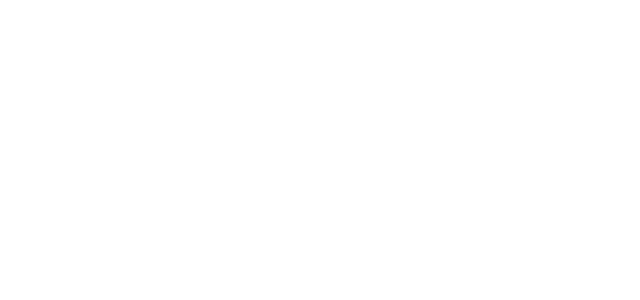
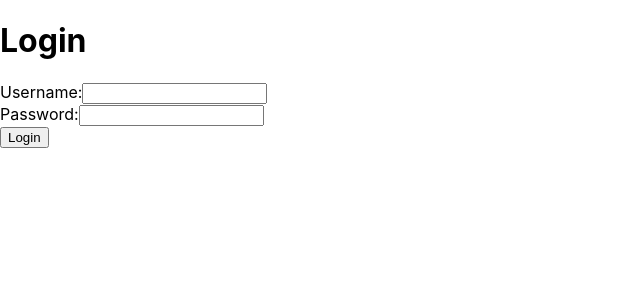
Before and after one commit to scottistas1406/FitnessTrackerFrontEnd, a React (Create React App) app: page /login in a window 1280 px wide. Before the commit this address had no page. Shown: the top 300 px of the page, without its empty margins (0-640 px from the left). Built offline with nearby package versions, Linux system fonts and the light colour scheme.

Commit message:
create login page no style

```diff
--- a/src/App.js
+++ b/src/App.js
@@ -1,5 +1,5 @@
 import './App.css';
-import { Home, Routines, Activities, Register } from './components';
+import { Home, Routines, Activities, Register,Login } from './components';
 import { BrowserRouter as Router, Route, Routes } from 'react-router-dom';
 
 function App() {
@@ -10,6 +10,7 @@
         <Route path="/routines" element={<Routines />} />
         <Route path="/activities" element={<Activities />} />
         <Route path="/register" element={<Register />} />
+        <Route path="/login" element={<Login/>} />
       </Routes>
     </Router>
   );
--- a/src/components/home.js
+++ b/src/components/home.js
@@ -10,6 +10,15 @@
       <Link to="/routines">
         <button>Go to Routines</button>
       </Link>
+      <Link to="/activities">
+        <button>Go to Activities</button>
+      </Link>
+      <Link to="/register">
+        <button>Go to Register New Account</button>
+      </Link>
+      <Link to="/login">
+        <button>Go to Login</button>
+      </Link>
     </div>
   );
 };
--- a/src/components/index.js
+++ b/src/components/index.js
@@ -4,3 +4,4 @@
 export { default as Routines } from "./Routines.js"
 export { default as Activities } from "./Activities.js"
 export { default as Register } from "./Register.js"
+export { default as Login } from "./Login.js"
--- a/src/components/login.js
+++ b/src/components/login.js
@@ -0,0 +1,54 @@
+import React, { useState } from 'react';
+import { callApi } from '../api';
+
+const Login = () => {
+  const [username, setUsername] = useState('');
+  const [password, setPassword] = useState('');
+
+  const loginUser = async () => {
+    try {
+      const response = await callApi({
+        url: '/users/login',
+        method: 'POST',
+        body: {
+          username,
+          password,
+        },
+      });
+
+      alert(response.message); // Display login success message
+      // Store the token in local storage or state for further use
+      // Redirect to a protected page or perform other actions
+    } catch (error) {
+      console.error(error);
+      alert('Login failed. Please try again.'); // Display login failure message
+    }
+  };
+
+  return (
+    <div>
+      <h1>Login</h1>
+      <label>
+        Username:
+        <input
+          type="text"
+          value={username}
+          onChange={(e) => setUsername(e.target.value)}
+        />
+      </label>
+      <br />
+      <label>
+        Password:
+        <input
+          type="password"
+          value={password}
+          onChange={(e) => setPassword(e.target.value)}
+        />
+      </label>
+      <br />
+      <button onClick={loginUser}>Login</button>
+    </div>
+  );
+};
+
+export default Login;
```
